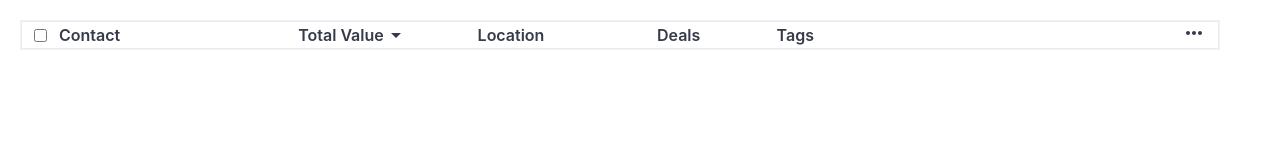
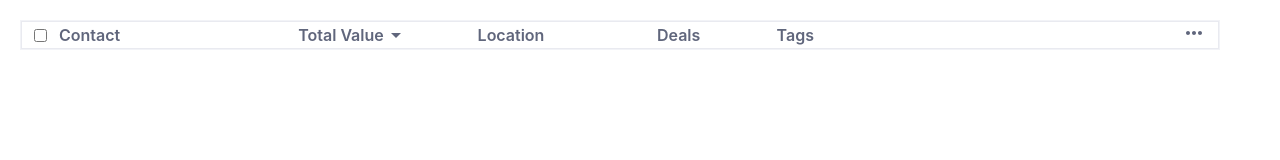
Before and after one commit to chriztso/contact-list, a React (Create React App) app: page / in a window 1280 px wide. Shown: the top 160 px of the page. Built offline with nearby package versions, Linux system fonts and the light colour scheme; no server answers.

Commit message:
Changed text color

```diff
--- a/src/components/ContactCategories/ContactCategories.css
+++ b/src/components/ContactCategories/ContactCategories.css
@@ -2,7 +2,7 @@
     border: 1px solid rgb(233, 234, 240);
     display: flex;
     align-items: center;
-    color: rgb(54, 58, 73);
+    color: rgb(96, 102, 124);
     font-weight: 600;
     height: 26px;
     font-size: 16px;
```
